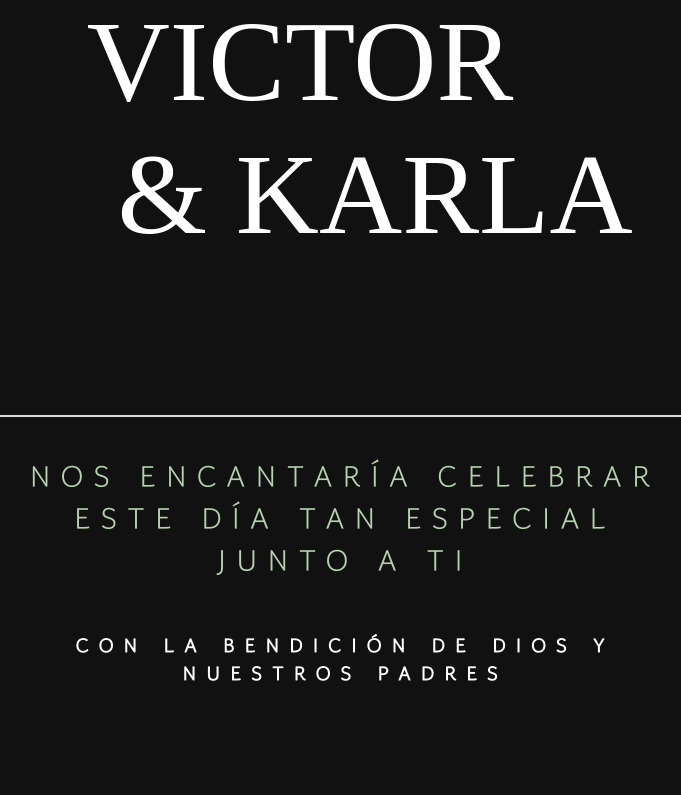
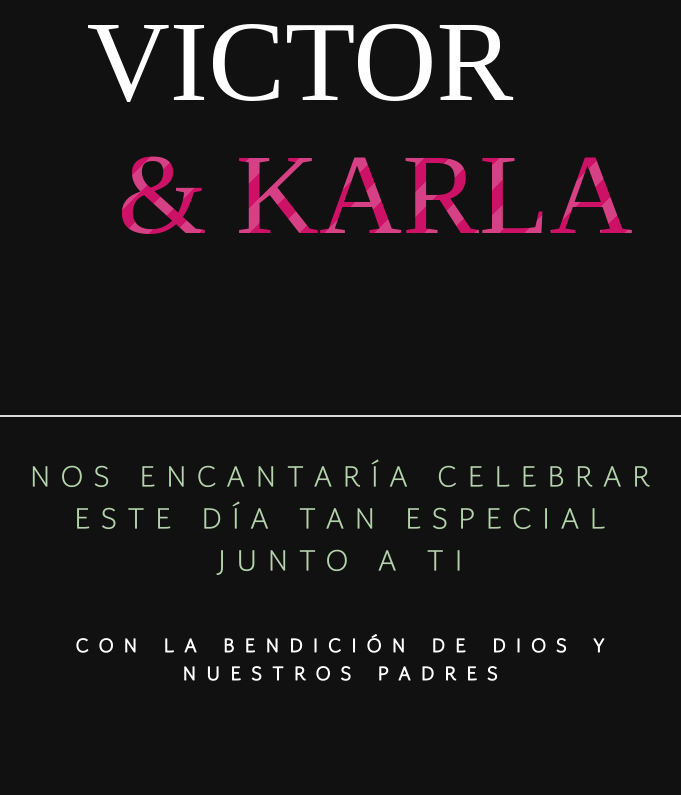
Before and after one commit to zusldev/wedding-invitation-vickar, a Vue app: page / in a window 1280 px wide. Shown: the part 1300-2095 px from the top of the page, without its empty margins (295-976 px from the left). Built offline with nearby package versions, Linux system fonts and the light colour scheme.

Commit message:
version with pink text

```diff
--- a/src/components/gifts.vue
+++ b/src/components/gifts.vue
@@ -1,6 +1,6 @@
 <template>
   <div class="honeymoon-contribution">
-    <h2>¡SI QUIERES TENER UN DETALLE CON NOSOTROS!</h2>
+    <h2>¡REGALO!</h2>
     <p class="p-subt">Aunque lo que más valoramos es tu
       presencia, si quieres tener un detalle
       con nosotros, puedes hacernos una
--- a/src/components/main_info.vue
+++ b/src/components/main_info.vue
@@ -156,6 +156,48 @@ export default {};
 
 }
 
+/* Estilos para los nombres */
+
+.names p span {
+	background-size: 50px 50px;
+	background-color: #c16;
+	background-image: -webkit-linear-gradient(-45deg, rgba(255, 255, 255, .2) 25%, transparent 25%,
+			transparent 50%, rgba(255, 255, 255, .2) 50%, rgba(255, 255, 255, .2) 75%,
+			transparent 75%, transparent);
+	background-image: -moz-linear-gradient(-45deg, rgba(255, 255, 255, .2) 25%, transparent 25%,
+			transparent 50%, rgba(255, 255, 255, .2) 50%, rgba(255, 255, 255, .2) 75%,
+			transparent 75%, transparent);
+	background-image: linear-gradient(135deg, rgba(255, 255, 255, .2) 25%, transparent 25%,
+			transparent 50%, rgba(255, 255, 255, .2) 50%, rgba(255, 255, 255, .2) 75%,
+			transparent 75%, transparent);
+	-webkit-background-clip: text;
+
+	/* Animate Background Image */
+
+	-webkit-text-fill-color: transparent;
+	-webkit-animation: aitf 10s linear infinite;
+
+	/* Activate hardware acceleration for smoother animations */
+
+	-webkit-transform: translate3d(0, 0, 0);
+	-webkit-backface-visibility: hidden;
+}
+
+/* Animate Background Image */
+
+@keyframes aitf {
+	0% {
+		background-position: 0% 50%;
+	}
+
+	100% {
+		background-position: 100% 50%;
+	}
+}
+
+/* Estilos para los nombres */
+
+
 .names-bride {
 	margin-left: 150px;
 }
@@ -227,8 +269,9 @@ img {
 @media (max-width: 767px) {
 
 	#padres {
-		font-size: 4rem;
+		font-size: 2.8rem;
 		line-height: 1;
+		text-wrap: nowrap;
 	}
 
 	.main-greeting-title {
@@ -247,8 +290,8 @@ img {
 		/* Cambia la altura para que la imagen se ajuste de manera proporcional */
 	}
 
-	.names {
-		font-size: 6rem;
+	.names p span {
+		font-size: 5rem;
 		/* Ajusta el tamaño del texto de los nombres para dispositivos móviles */
 	}
 
--- a/src/components/wedding_details.vue
+++ b/src/components/wedding_details.vue
@@ -1,7 +1,8 @@
 <template>
   <div class="details-container">
     <div class="details-item">
-      <div class="details-title">DETALLES</div>
+      <div class="details-main-title">DETALLES</div>
+      <div class="details-title">NO NIÑOS</div>
       <div class="details-text">
         AUNQUE NOS GUSTAN LOS NIÑOS,<br />
         ESTA SERÁ UNA CELEBRACIÓN<br />
@@ -19,10 +20,11 @@
         PARROQUIA DE NUESTRA SEÑORA<br />
         DEL PERPETUO SOCORRO<br />
         AGUA PRIETA #402, COL. SONORA<br />
-        6:00PM
       </div>
+      <p class="hour">6:00 PM</p>
       <div class="img-container">
         <img src="@/assets/images/church.png" alt="Iglesia" />
+
       </div>
       <div class="map">
         <iframe
@@ -51,7 +53,7 @@
 
     <div class="details-item">
       <div class="details-title">NUESTRO PRIMER BAILE DE NOVIOS</div>
-      <div class="details-text">
+      <div class="hour">
         9:30 PM
       </div>
       <div class="wedding-dance">
@@ -63,6 +65,25 @@
 </template>
 
 <style scoped>
+.hour {
+  font-size: 2.1rem;
+  text-align: center;
+  margin: 0 auto;
+  letter-spacing: 0.2rem;
+  color: #ffff;
+  font-weight: bold;
+}
+
+.details-main-title {
+  font-size: 6rem;
+  color: #ffff;
+  margin-bottom: 1rem;
+  letter-spacing: 1.2rem;
+  text-align: center;
+  margin-top: 20px;
+  margin-bottom: 40px;
+}
+
 .map {
   margin-top: 50px;
 }
@@ -93,6 +114,11 @@
   height: 900px;
   display: block;
   transition: transform 0.5s ease-in-out;
+  border-radius: 900px;
+  margin: 0 auto;
+  margin-top: 50px;
+  justify-content: center;
+
 }
 
 .details-container {
@@ -129,7 +155,7 @@
 
 @media (max-width: 767px) {
   .details-title {
-    font-size: 1.7rem;
+    font-size: 2rem;
     padding: 5px;
   }
 
@@ -143,8 +169,22 @@
   #map {
     margin: 0 auto;
     padding: 0;
-    max-width: 370px;
+    max-width: 300px;
     max-height: 300px;
+  }
+
+  .details-main-title {
+    font-size: 3.8rem;
+    margin-bottom: 1rem;
+    letter-spacing: 0.8rem;
+    text-align: center;
+    margin-top: 20px;
+    margin-bottom: 40px;
+  }
+
+  .img-container img {
+    width: 185px;
+    height: 185px;
   }
 }
 </style>
```
